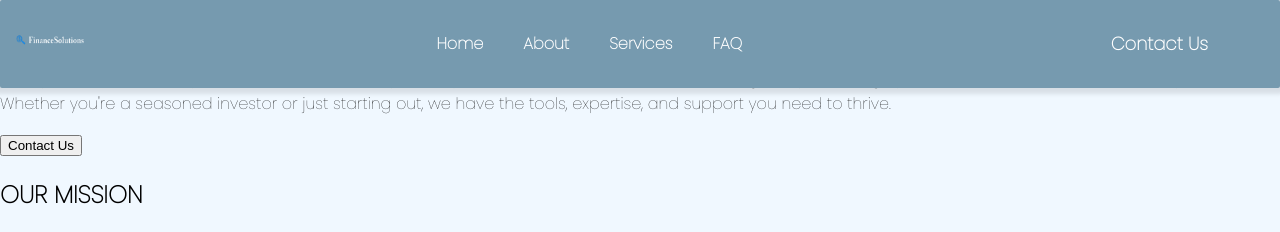
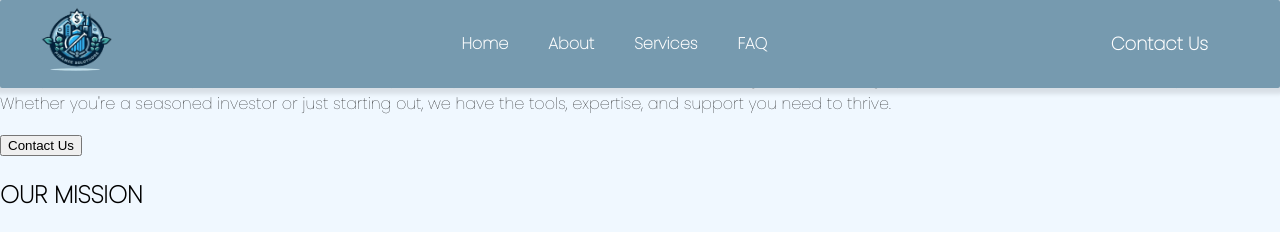
Before and after one commit to festimbunjaku/BankingApp, a plain HTML site: page index.html in a window 1280 px wide. Shown: the top 232 px of the page. Drawn offline with Linux system fonts and the light colour scheme.

Commit message:
Startet with CSS

```diff
--- a/index.html
+++ b/index.html
@@ -13,7 +13,7 @@
 
 <header>
     <div class="logo">
-        <img src="photos/logo.png" alt="Logo">
+        <img src="photos/WhatsApp_Image_2024-02-11_at_21.02.37_864f5f67-removebg-preview.png" alt="Logo">
     </div>
     <nav>
         <ul class="navbar-content">
--- a/style.css
+++ b/style.css
@@ -30,7 +30,7 @@ body{
 .logo img {
     cursor: pointer;
     height: 80px;
-    width: 100px;
+    width: 150px;
 }
 
 .navbar-content ul {
```
Also changed, not shown: photos/WhatsApp_Image_2024-02-11_at_21.02.35_58073374-removebg-preview.png (added), photos/WhatsApp_Image_2024-02-11_at_21.02.37_864f5f67-removebg-preview.png (added).
